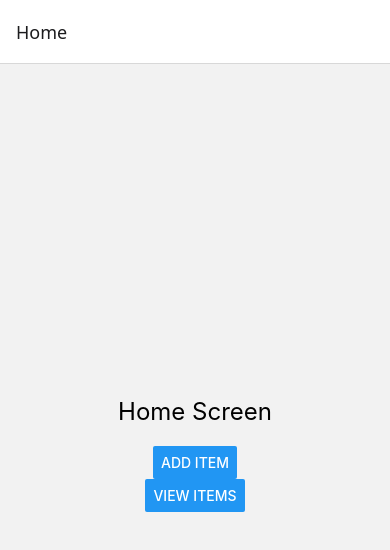
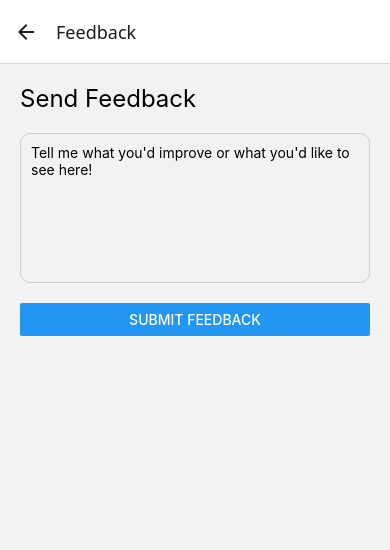
Before and after one commit to Echo294/Fridgify, a React Native app: screen /Feedback in a window 390 px wide. Shown: the top 550 px of the page. Built offline with nearby package versions, Linux system fonts and the light colour scheme.

Commit message:
Added a feedback button with a new table in my supabase. Allows for open ended feedback responses. V0.0.1 Is now ready to ship!

```diff
--- a/src/navigation/AppNavigator.tsx
+++ b/src/navigation/AppNavigator.tsx
@@ -1,6 +1,7 @@
 import { NavigationContainer } from "@react-navigation/native";
 import { createNativeStackNavigator } from "@react-navigation/native-stack";
 
+import FeedbackScreen from "@/screens/FeedbackScreen";
 import AddItemScreen from "../screens/AddItemScreen";
 import EditItemScreen from "../screens/EditItem";
 import HomeScreen from "../screens/HomeScreen";
@@ -27,6 +28,7 @@ type RootStackParamList = {
   EditItem: { item: any };
   Recipes: { recipes: Recipe[] };
   RecipeDetail: { id: number | string };
+  Feedback: undefined;
 };
 
 const Stack = createNativeStackNavigator<RootStackParamList>();
@@ -43,6 +45,7 @@ export default function AppNavigator() {
         <Stack.Screen name="EditItem" component={EditItemScreen} />
         <Stack.Screen name="Recipes" component={RecipesScreen} />
         <Stack.Screen name="RecipeDetail" component={RecipeDetails} />
+        <Stack.Screen name="Feedback" component={FeedbackScreen} />
       </Stack.Navigator>
     </NavigationContainer>
   );
--- /dev/null
+++ b/src/screens/FeedbackScreen.tsx
@@ -0,0 +1,83 @@
+import { useState } from "react";
+import { ActivityIndicator, Button, Text, TextInput, View } from "react-native";
+import { supabase } from "../../supabase/supabase";
+
+export default function FeedbackScreen() {
+  const [message, setMessage] = useState("");
+  const [loading, setLoading] = useState(false);
+  const [submitted, setSubmitted] = useState(false);
+  const [error, setError] = useState("");
+
+  const submitFeedback = async () => {
+    if (!message.trim()) {
+      setError("Please give me some feedback before submitting.");
+      return;
+    }
+
+    setLoading(true);
+    setError("");
+
+    const { error } = await supabase.from("feedback").insert({
+      message,
+    });
+
+    setLoading(false);
+
+    if (error) {
+      setError("Could not submit feedback. Please try again.");
+      return;
+    }
+
+    setSubmitted(true);
+  };
+
+  if (submitted) {
+    return (
+      <View
+        style={{
+          flex: 1,
+          justifyContent: "center",
+          alignItems: "center",
+          padding: 20,
+        }}
+      >
+        <Text style={{ fontSize: 20, marginBottom: 10 }}>Thank you!</Text>
+        <Text style={{ textAlign: "center" }}>
+          Your feedback has been submitted.
+        </Text>
+      </View>
+    );
+  }
+
+  return (
+    <View style={{ flex: 1, padding: 20 }}>
+      <Text style={{ fontSize: 24, marginBottom: 20 }}>Send Feedback</Text>
+
+      <TextInput
+        placeholder="Tell me what you'd improve or what you'd like to see here!"
+        value={message}
+        onChangeText={setMessage}
+        multiline
+        style={{
+          height: 150,
+          borderWidth: 1,
+          borderColor: "#ccc",
+          borderRadius: 10,
+          padding: 10,
+          textAlignVertical: "top",
+          marginBottom: 20,
+        }}
+      />
+
+      {error ? (
+        <Text style={{ color: "red", marginBottom: 10 }}>{error}</Text>
+      ) : null}
+
+      {loading ? (
+        <ActivityIndicator size="large" color="#4CAF50" />
+      ) : (
+        <Button title="Submit Feedback" onPress={submitFeedback} />
+      )}
+    </View>
+  );
+}
--- a/src/screens/HomeScreen.tsx
+++ b/src/screens/HomeScreen.tsx
@@ -15,6 +15,10 @@ export default function HomeScreen() {
         title="View Items"
         onPress={() => navigation.navigate("ViewItems")}
       />
+      <Button
+        title="Send Feedback"
+        onPress={() => navigation.navigate("Feedback")}
+      />
     </View>
   );
 }
@@ -26,6 +30,5 @@ const styles = StyleSheet.create({
     alignItems: "center",
     padding: 20,
   },
-
   title: { fontSize: 24, marginBottom: 20 },
 });
--- a/src/screens/RecipeDetails.tsx
+++ b/src/screens/RecipeDetails.tsx
@@ -1,30 +1,63 @@
 import { useEffect, useState } from "react";
-import { Image, ScrollView, Text, View } from "react-native";
+import { ActivityIndicator, Image, ScrollView, Text, View } from "react-native";
 import { getRecipeDetails } from "../lib/recipes";
 
-type Props = {
-  route: {
-    params: {
-      id: string | number;
-    };
-  };
-};
+export default function RecipeDetails({ route }: { route: any }) {
+  const { id } = route.params;
 
-export default function RecipeDetailScreen({ route }: Props) {
-  const { id } = route.params;
   const [recipe, setRecipe] = useState<any>(null);
+  const [loading, setLoading] = useState(true);
+  const [error, setError] = useState("");
 
   useEffect(() => {
     (async () => {
-      const data = await getRecipeDetails(Number(id));
-      setRecipe(data);
+      try {
+        const data = await getRecipeDetails(id);
+        setRecipe(data);
+      } catch (err) {
+        console.log("DETAIL ERROR:", JSON.stringify(err, null, 2));
+        setError("Could not load recipe. Please try again.");
+      } finally {
+        setLoading(false);
+      }
     })();
   }, [id]);
 
+  // Loading UI
+  if (loading) {
+    return (
+      <View style={{ flex: 1, justifyContent: "center", alignItems: "center" }}>
+        <ActivityIndicator size="large" color="#4CAF50" />
+        <Text style={{ marginTop: 10 }}>Loading recipe...</Text>
+      </View>
+    );
+  }
+
+  // Error UI
+  if (error) {
+    return (
+      <View
+        style={{
+          flex: 1,
+          justifyContent: "center",
+          alignItems: "center",
+          padding: 20,
+        }}
+      >
+        <Text style={{ fontSize: 18, color: "red", textAlign: "center" }}>
+          {error}
+        </Text>
+      </View>
+    );
+  }
+
+  // Main UI
   if (!recipe) {
     return (
       <View style={{ flex: 1, justifyContent: "center", alignItems: "center" }}>
-        <Text>Loading recipe...</Text>
+        <Text style={{ fontSize: 18, color: "red", textAlign: "center" }}>
+          Recipe not found.
+        </Text>
       </View>
     );
   }
@@ -35,8 +68,8 @@ export default function RecipeDetailScreen({ route }: Props) {
         source={{ uri: recipe.image }}
         style={{
           width: "100%",
-          height: 200,
-          borderRadius: 10,
+          height: 220,
+          borderRadius: 12,
           marginBottom: 20,
         }}
       />
@@ -48,7 +81,7 @@ export default function RecipeDetailScreen({ route }: Props) {
       <Text style={{ fontSize: 20, fontWeight: "600", marginTop: 20 }}>
         Ingredients
       </Text>
-      {recipe.extendedIngredients.map((ing: any) => (
+      {recipe.extendedIngredients?.map((ing: any) => (
         <Text key={ing.id} style={{ marginVertical: 2 }}>
           • {ing.original}
         </Text>
```
